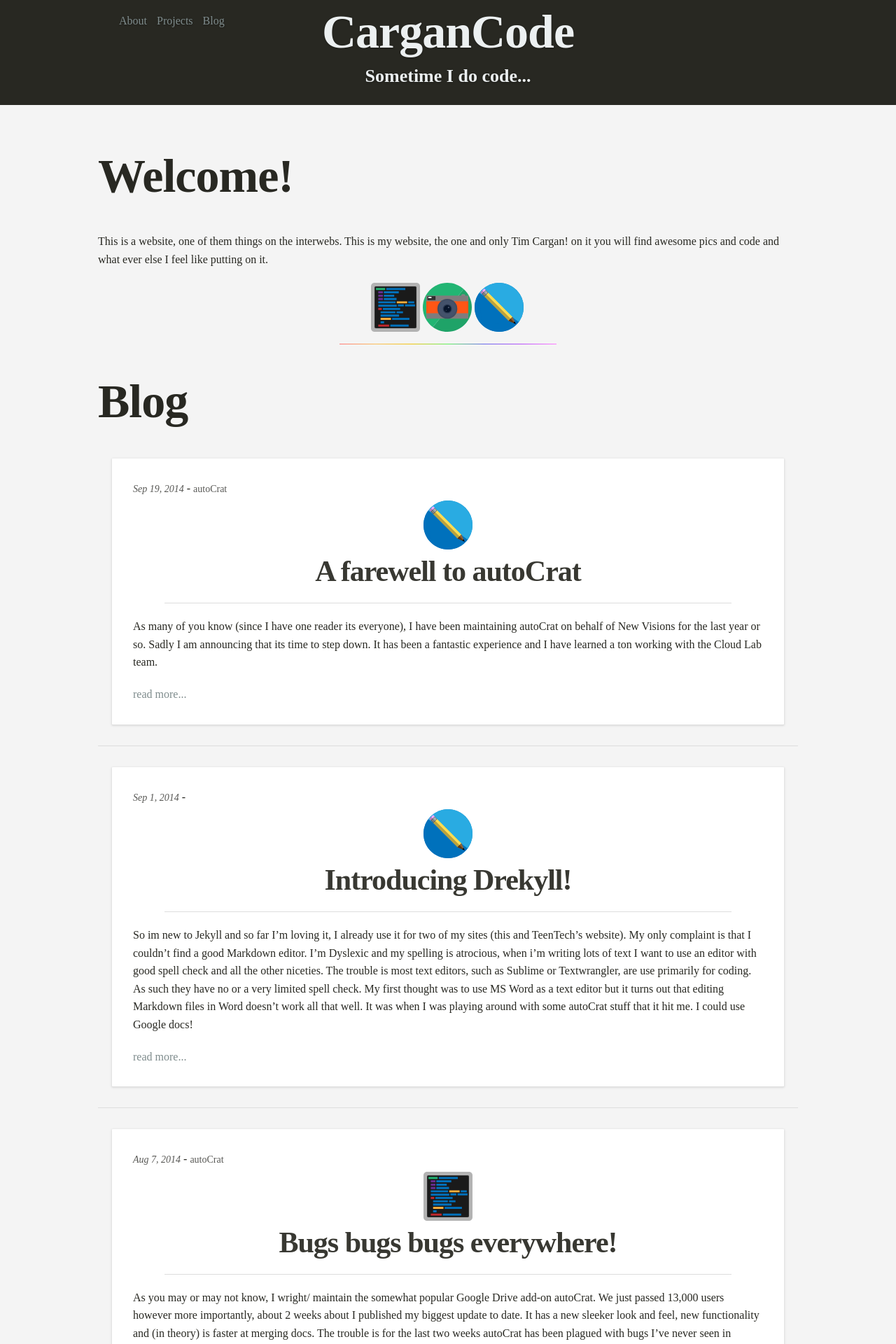
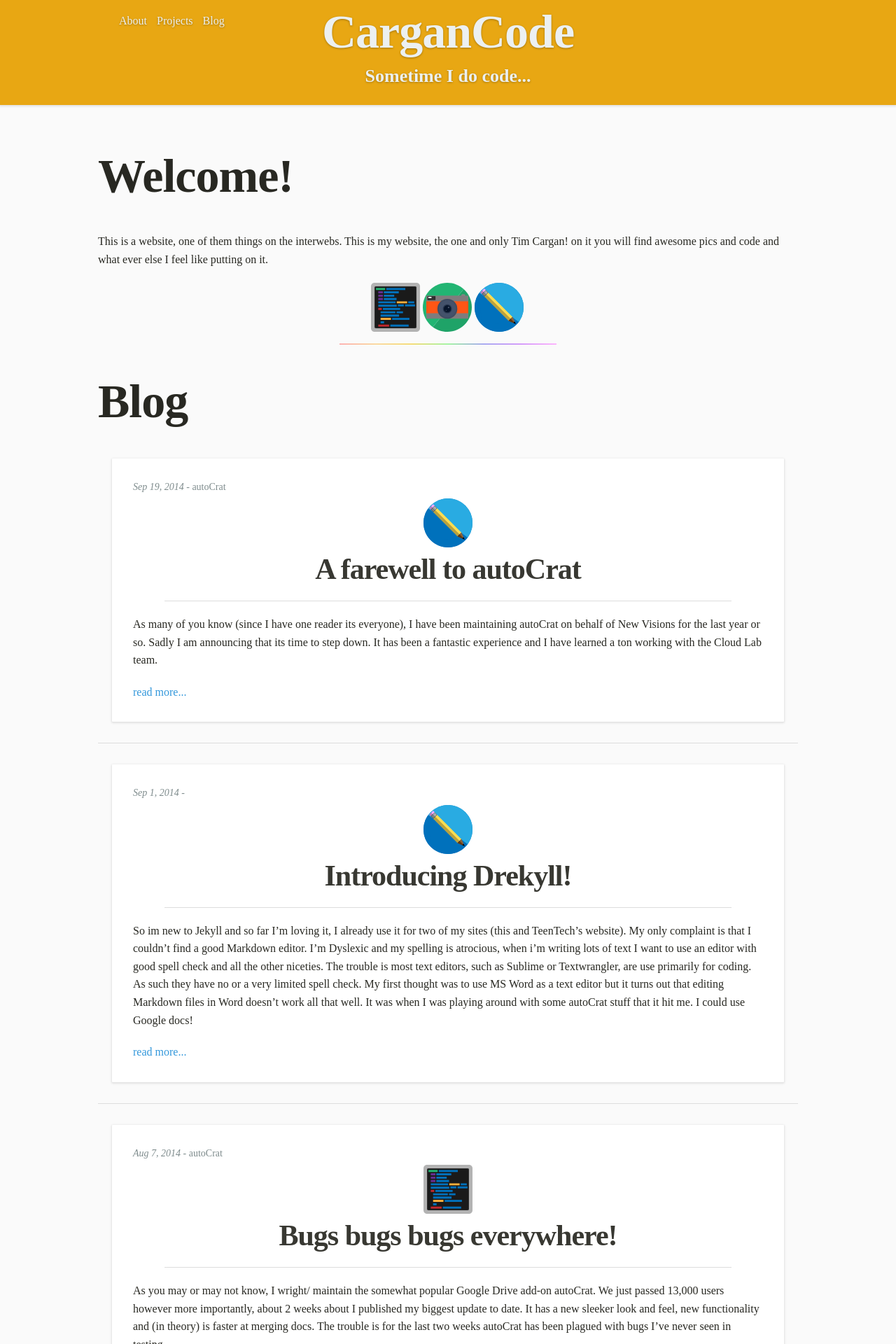
Before and after one commit to CarganCode/CarganCode.github.io, a Jekyll site: the page built from index.html, in a window 1280 px wide. Shown: the top 1920 px of the page at 70% size. Built offline with Jekyll 4.4.1, drawn with Linux system fonts in a browser that asks for light colours.

Commit message:
Brighting up the colours

```diff
--- a/css/2-base/_base.sass
+++ b/css/2-base/_base.sass
@@ -123,6 +123,9 @@ body
 .cell
   display: table-cell
 
+html, body
+  height: 100%
+
 body
   background: $bg-color
   margin: 0
@@ -132,6 +135,7 @@ body
   color: $text-color
   -webkit-font-smoothing: antialiased
   -webkit-text-size-adjust: 100%
+
 
 blockquote
   margin: 0
--- a/css/2-base/_vars.sass
+++ b/css/2-base/_vars.sass
@@ -1,7 +1,8 @@
 $primary-color: #2c3e50
 $text-color: #282822
-$accent-color: #7f8c8d
+$accent-color: #7F8C8D
 $titile-color: #ecf0f1
-$bg-color: #282822
-$link-color: $accent-color
+$bg-color: #FAFAFA
+$link-color: #3498DB
 $selection-color: #FFF498
+$footer-color: #282822
--- a/css/4-pages/_default.scss
+++ b/css/4-pages/_default.scss
@@ -1,7 +1,6 @@
 
 .page-content{
   padding: 20px;
-  background: rgba(255,255,255,0.95);
   color: $text-color;
 
  }
@@ -73,8 +72,8 @@
       width: 90%
     }
 
-    .post-categorie, .post-date {
-    	color: #585855;
+    .post-meta {
+    	color: $accent-color;
      	font-size: 14px;
     }
 
--- a/css/4-pages/_footer.scss
+++ b/css/4-pages/_footer.scss
@@ -2,6 +2,8 @@
 
 .site-footer {
   padding: 30px 0;
+  background-color: rgba(0,0,0,0.05);
+
 
   .wrap {
   	display: table;
@@ -26,7 +28,7 @@
 .site-footer p {
   font-size: 15px;
   letter-spacing: -.3px;
-  color: $accent-color;
+  color: $footer-color;
 }
 
 .github-icon-svg,
--- a/css/4-pages/_header.scss
+++ b/css/4-pages/_header.scss
@@ -1,6 +1,8 @@
 .site-header {
 	overflow: hidden;
 	text-shadow: 0 1px 3px rgba(0,0,0,.3);
+	background-color: #E8A713;
+    box-shadow: 0px 1px 3px 1px rgba(0, 0, 0, 0.1);
 
 	#site-title{
 		text-align:center;
@@ -22,6 +24,7 @@
 
 		.page-link {
 			padding-right: 10px;
+			color: #ecf0f1;
 		}
 	}
 
```
Also changed, not shown: _includes/icons/github.svg, _includes/icons/twitter.svg.
